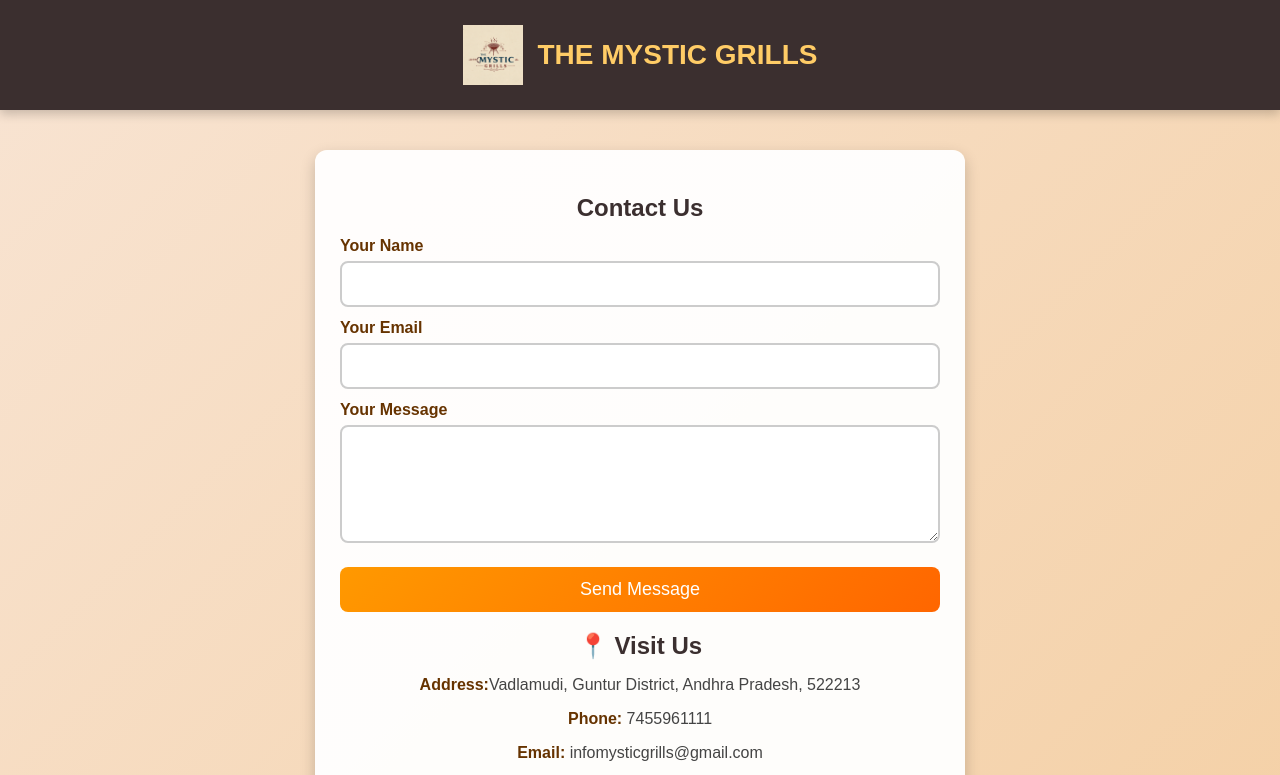
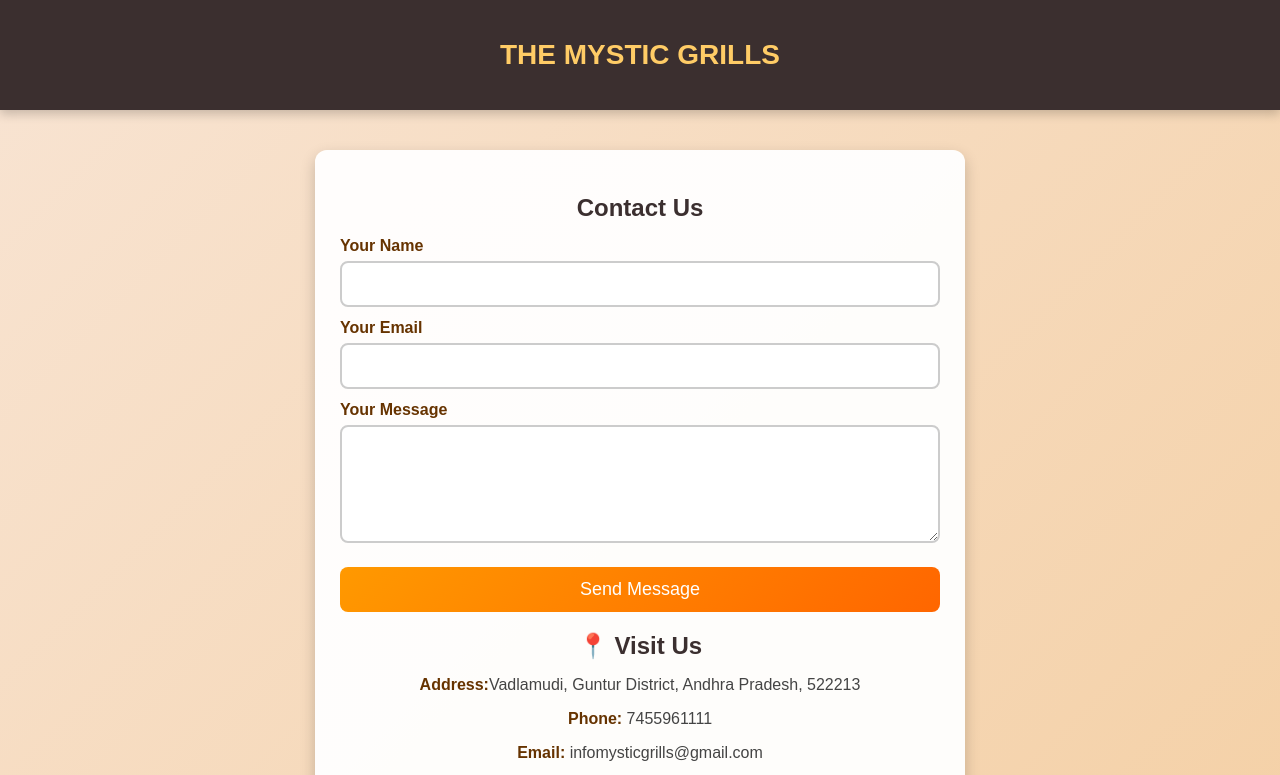
Before and after one commit to srisreshtagadireddy/OnlineRestaurant, a plain HTML site: page Contactus.html in a window 1280 px wide. Shown: the top 775 px of the page. Drawn offline with Linux system fonts and the light colour scheme.

Commit message:
Update Contactus.html

```diff
--- a/Contactus.html
+++ b/Contactus.html
@@ -123,7 +123,6 @@
 </head>
 <body>
     <header>
-        <img src="Logo.jpeg" alt="Restaurant Logo">
         <h1>The Mystic Grills</h1>
     </header>
 
```
